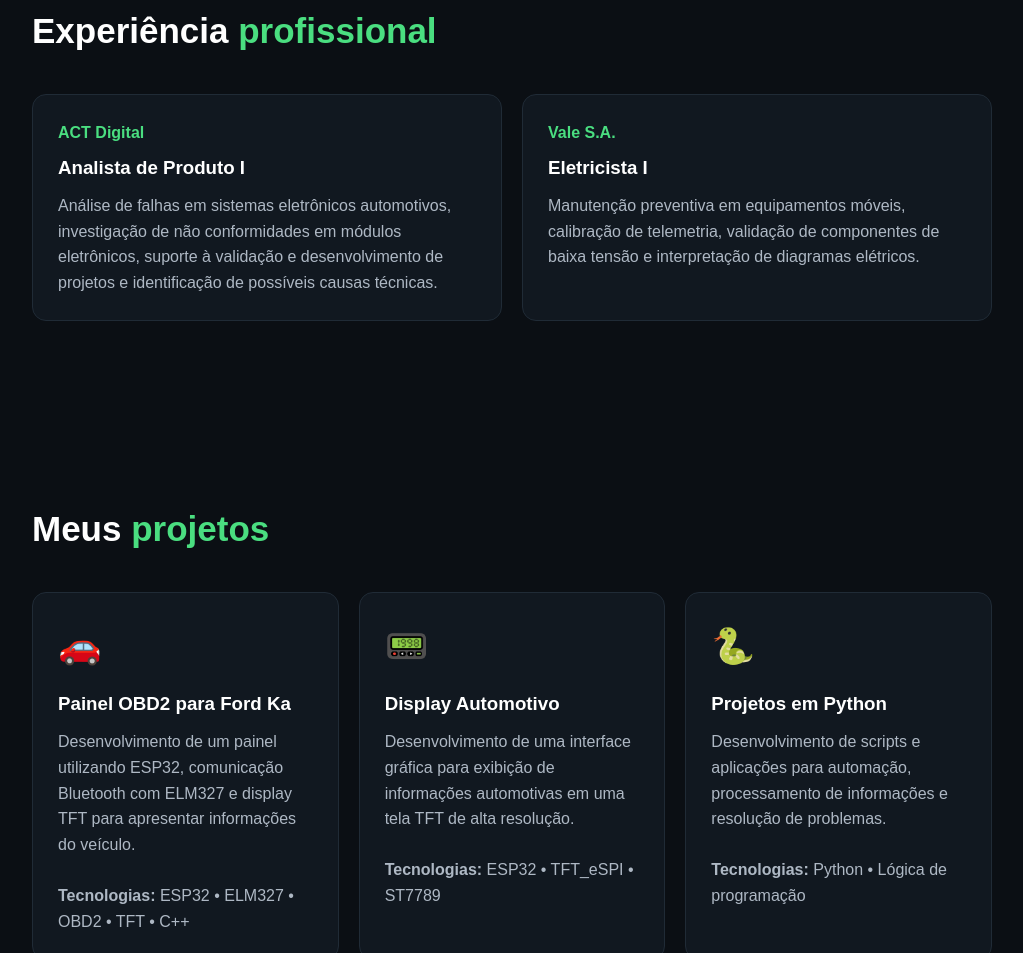
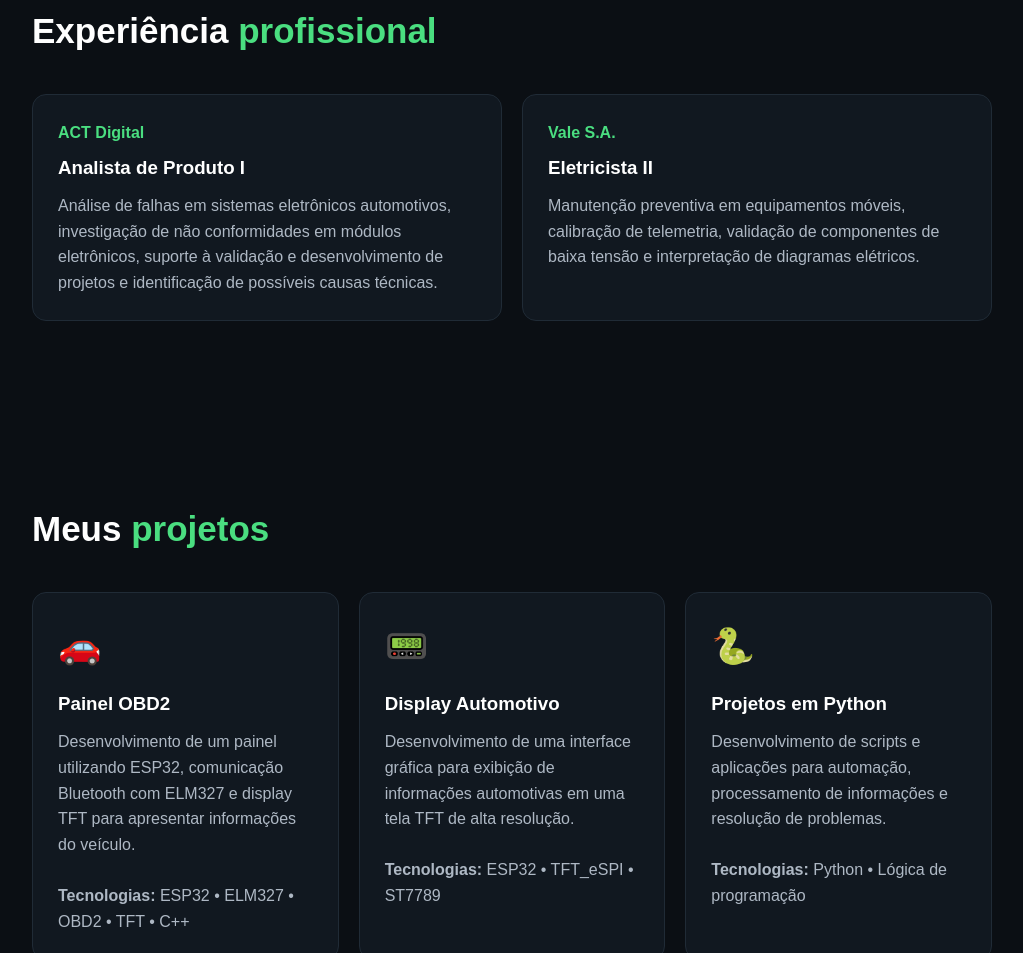
Before and after one commit to mingote123/mingote123.github.io, a plain HTML site: page index.html in a window 1280 px wide. Shown: the part 1365-2318 px from the top of the page, without its empty margins (128-1151 px from the left). Drawn offline with Linux system fonts and the light colour scheme.

Commit message:
Update job title and project title in index.html

```diff
--- a/index.html
+++ b/index.html
@@ -312,7 +312,7 @@
 
         <div class="card">
             <div class="company">Vale S.A.</div>
-            <h3>Eletricista I</h3>
+            <h3>Eletricista II</h3>
 
             <p>
                 Manutenção preventiva em equipamentos móveis, calibração
@@ -334,7 +334,7 @@
         <div class="card">
             <div class="project-icon">🚗</div>
 
-            <h3>Painel OBD2 para Ford Ka</h3>
+            <h3>Painel OBD2 </h3>
 
             <p>
                 Desenvolvimento de um painel utilizando ESP32, comunicação
```
